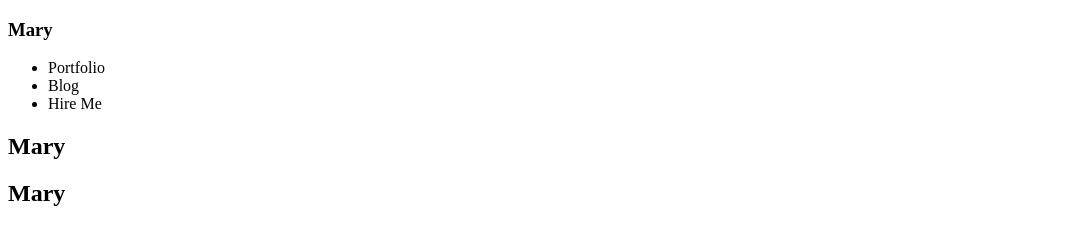
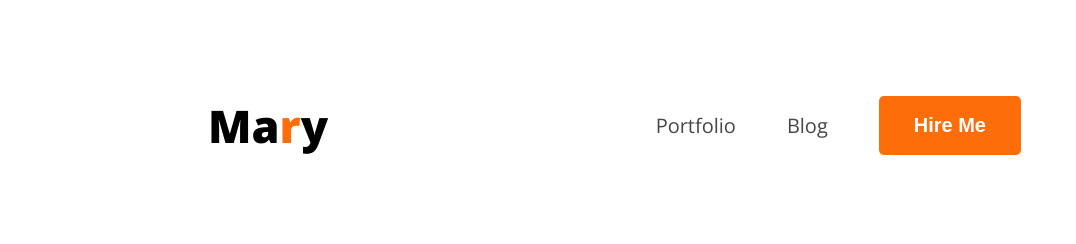
Before and after one commit to aklimaakterasiya/developer-portfolio, a plain HTML site: page index.html in a window 1280 px wide. Shown: the whole page, without its empty margins (0-1076 px from the left). Drawn offline with nearby package versions, Linux system fonts and the light colour scheme.

Commit message:
nav style

```diff
--- a/index.html
+++ b/index.html
@@ -5,28 +5,33 @@
     <meta charset="UTF-8">
     <meta name="viewport" content="width=device-width, initial-scale=1.0">
     <title>Developer Portfolio</title>
+    <link rel="preconnect" href="https://fonts.googleapis.com">
+    <link rel="preconnect" href="https://fonts.gstatic.com" crossorigin>
+    <link href="https://fonts.googleapis.com/css2?family=Open+Sans:ital,wght@0,300..800;1,300..800&display=swap"
+        rel="stylesheet">
     <link rel="stylesheet" href="styles/styles.css">
+
 </head>
 
-<body>
+<body class="open-sans-normal">
     <header>
         <!-- nav style  -->
         <nav>
-            <h3>Mary</h3>
+            <h3 class="nav-title">Ma<span class="text-primary">r</span>y</h3>
             <ul>
-                <li>Portfolio</li>
-                <li>Blog</li>
-                <li>Hire Me</li>
+                <li><a class="dark-2" href="">Portfolio</a></li>
+                <li><a class="dark-2" href="">Blog</a></li>
+                <li><a href=""><button class="btn-primary">Hire Me</button></a></li>
             </ul>
-            <h2>Mary</h2>
-            <h2>Mary</h2>
+
         </nav>
     </header>
-
     <main>
 
     </main>
-    <footer></footer>
+    <footer>
+
+    </footer>
 </body>
 
 </html>
--- a/styles/styles.css
+++ b/styles/styles.css
@@ -0,0 +1,51 @@
+
+.open-sans-normal {
+  font-family: "Open Sans", sans-serif;
+  font-optical-sizing: auto;
+   font-style: normal;
+  font-variation-settings:
+    "wdth" 100;
+}
+
+/* shared style  */
+.text-primary{
+    color: rgba(253, 110, 10, 1);
+}
+.dark-2{
+    color: #474747;
+}
+
+.btn-primary{
+    background-color: #FD6E0A;
+    font-weight: bold;
+    font-size: 20px;
+    color: white;
+    border: none;
+    padding: 18px 35px;
+    border-radius: 5px;
+}
+
+/* nav style  */
+
+nav{
+    display: flex;
+    align-items: center;
+    justify-content: space-between;
+    margin: 50px 200px;
+}
+ .nav-title{
+    font-weight: 800;
+    font-size: 45px;
+ }
+ nav ul li{
+    list-style: none;
+    margin-right: 51px;
+ }
+ nav li a{
+    text-decoration: none;
+    font-size: 20px;
+ }
+ nav ul{
+    display: flex;
+    align-items: center;
+ }
```
